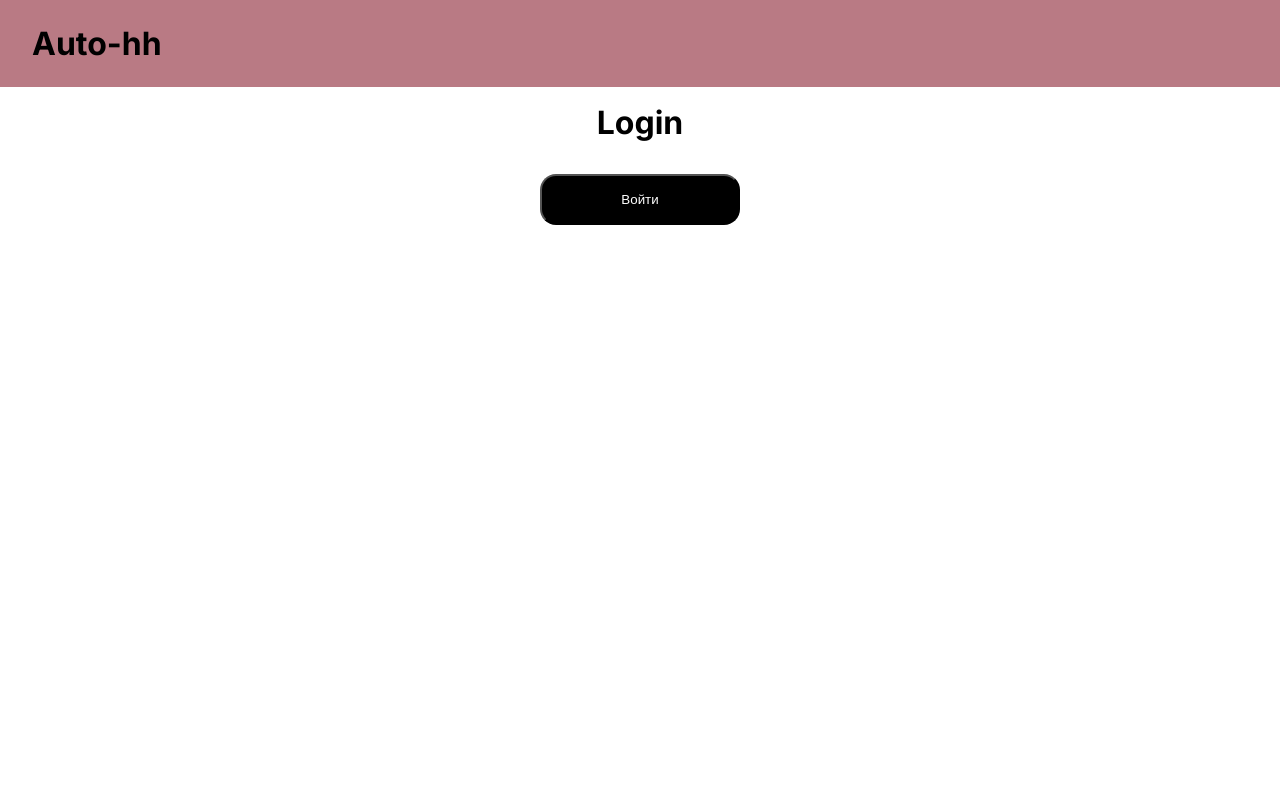
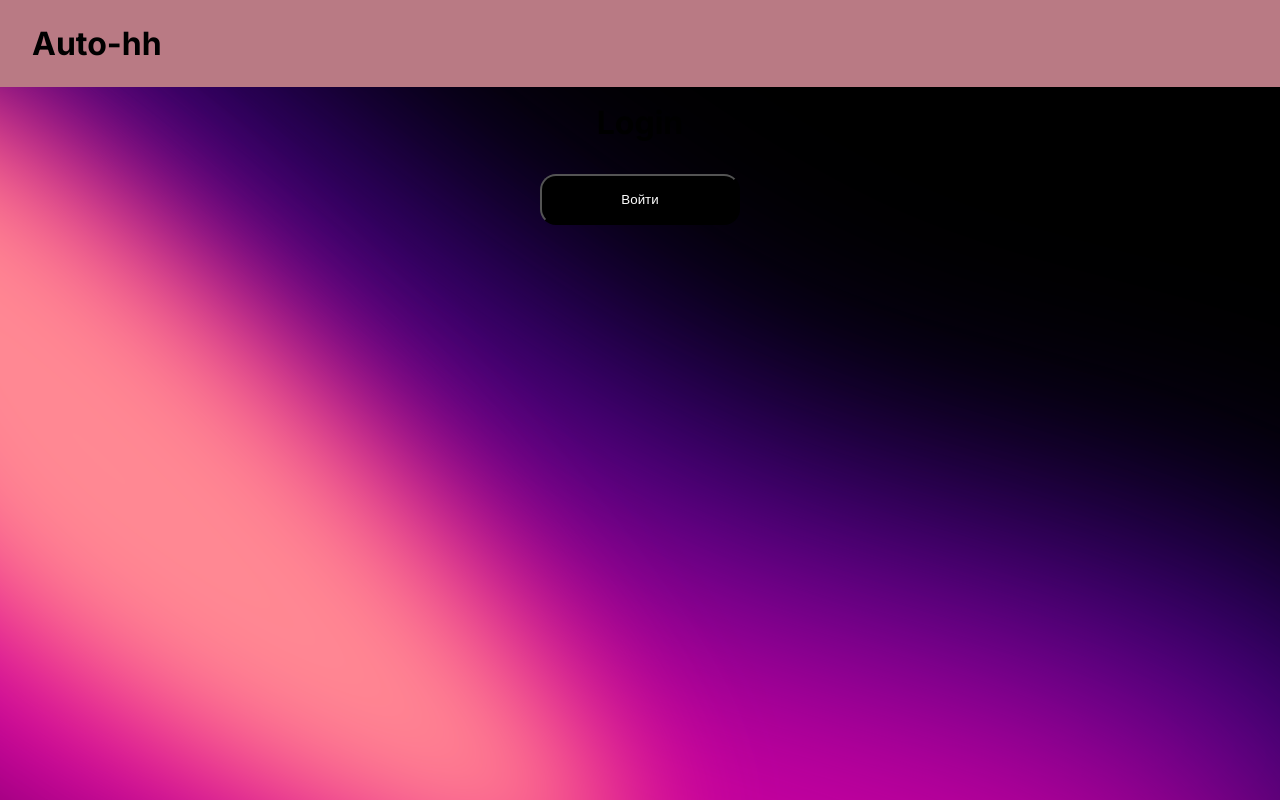
Before and after one commit to auto-hh/frontend, a React (Vite) app: page /login in a window 1280 px wide. Built offline with nearby package versions, Linux system fonts and the light colour scheme.

Commit message:
feat: added background

```diff
--- a/src/app/App.tsx
+++ b/src/app/App.tsx
@@ -1,12 +1,15 @@
 import { NavBar } from "@/widgets/NavBar";
 import { AppProviders } from "./providers/AppProviders";
 import { AppRouter } from "./routers/AppRouter";
+import { AppLayout } from "./layout/AppLayout";
 
 export const App = () => {
     return (
         <AppProviders>
-            <NavBar />
-            <AppRouter />
+            <AppLayout>
+                <NavBar />
+                <AppRouter />
+            </AppLayout>
         </AppProviders>
     );
 };
--- /dev/null
+++ b/src/app/layout/AppLayout.tsx
@@ -0,0 +1,19 @@
+import { useEffect } from "react";
+import { useLocation } from "react-router-dom";
+
+interface AppLayoutProps {
+    children: React.ReactNode;
+}
+
+export const AppLayout = ({ children }: AppLayoutProps) => {
+    const { pathname } = useLocation();
+    const isLoginPage = pathname === "/login";
+
+    useEffect(() => {
+        console.log("change", isLoginPage);
+        document.body.setAttribute("data-page", isLoginPage ? "login" : "main");
+        return () => document.body.removeAttribute("data-page");
+    }, [isLoginPage]);
+
+    return <main className="app-layout">{children}</main>;
+};
--- a/src/app/styles/index.css
+++ b/src/app/styles/index.css
@@ -5,6 +5,23 @@
     padding: 0;
 }
 
+:root {
+    --bg-main-img: url("../assets/main-bg.svg");
+    --bg-login-img: url("../assets/login-bg.svg");
+
+    --bg-color: #0f172a;
+}
+
 body {
     font-family: "Inter", sans-serif;
+    background-color: var(--bg-color);
+    background-image: var(--bg-main-img);
+    background-position: center;
+    background-size: cover;
+    background-repeat: no-repeat;
+    background-attachment: fixed;
 }
+
+body[data-page="login"] {
+    background-image: var(--bg-login-img);
+}
```
Also changed, not shown: src/app/assets/login-bg.svg (added), src/app/assets/main-bg.svg (added).
